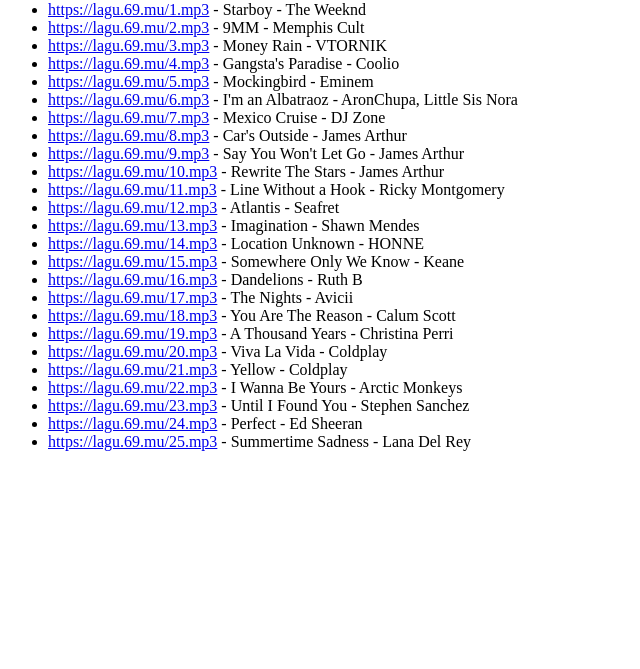
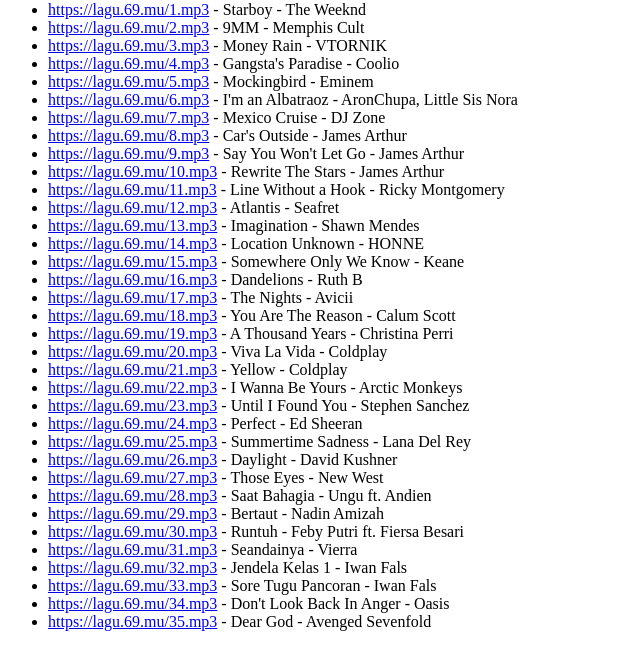
Before and after one commit to oceancodezzz/lagu.69.mu, a plain HTML site: page list.html in a window 1280 px wide. Shown: the part 79-748 px from the top of the page, without its empty margins (0-640 px from the left). Drawn offline with Linux system fonts and the light colour scheme.

Commit message:
Update list.html

```diff
--- a/list.html
+++ b/list.html
@@ -33,6 +33,16 @@
         <li><a href="https://lagu.69.mu/23.mp3">https://lagu.69.mu/23.mp3</a> - Until I Found You - Stephen Sanchez<br></li>
         <li><a href="https://lagu.69.mu/24.mp3">https://lagu.69.mu/24.mp3</a> - Perfect - Ed Sheeran<br></li>
         <li><a href="https://lagu.69.mu/25.mp3">https://lagu.69.mu/25.mp3</a> - Summertime Sadness - Lana Del Rey<br></li>
+        <li><a href="https://lagu.69.mu/26.mp3">https://lagu.69.mu/26.mp3</a> - Daylight - David Kushner<br></li>
+        <li><a href="https://lagu.69.mu/27.mp3">https://lagu.69.mu/27.mp3</a> - Those Eyes - New West<br></li>
+        <li><a href="https://lagu.69.mu/28.mp3">https://lagu.69.mu/28.mp3</a> - Saat Bahagia - Ungu ft. Andien<br></li>
+        <li><a href="https://lagu.69.mu/29.mp3">https://lagu.69.mu/29.mp3</a> - Bertaut - Nadin Amizah<br></li>
+        <li><a href="https://lagu.69.mu/30.mp3">https://lagu.69.mu/30.mp3</a> - Runtuh - Feby Putri ft. Fiersa Besari<br></li>
+        <li><a href="https://lagu.69.mu/31.mp3">https://lagu.69.mu/31.mp3</a> - Seandainya - Vierra<br></li>
+        <li><a href="https://lagu.69.mu/32.mp3">https://lagu.69.mu/32.mp3</a> - Jendela Kelas 1 - Iwan Fals<br></li>
+        <li><a href="https://lagu.69.mu/33.mp3">https://lagu.69.mu/33.mp3</a> - Sore Tugu Pancoran - Iwan Fals<br></li>
+        <li><a href="https://lagu.69.mu/34.mp3">https://lagu.69.mu/34.mp3</a> - Don't Look Back In Anger - Oasis<br></li>
+        <li><a href="https://lagu.69.mu/35.mp3">https://lagu.69.mu/35.mp3</a> - Dear God - Avenged Sevenfold<br></li>
     </ul>
 </body>
 </html>
```
